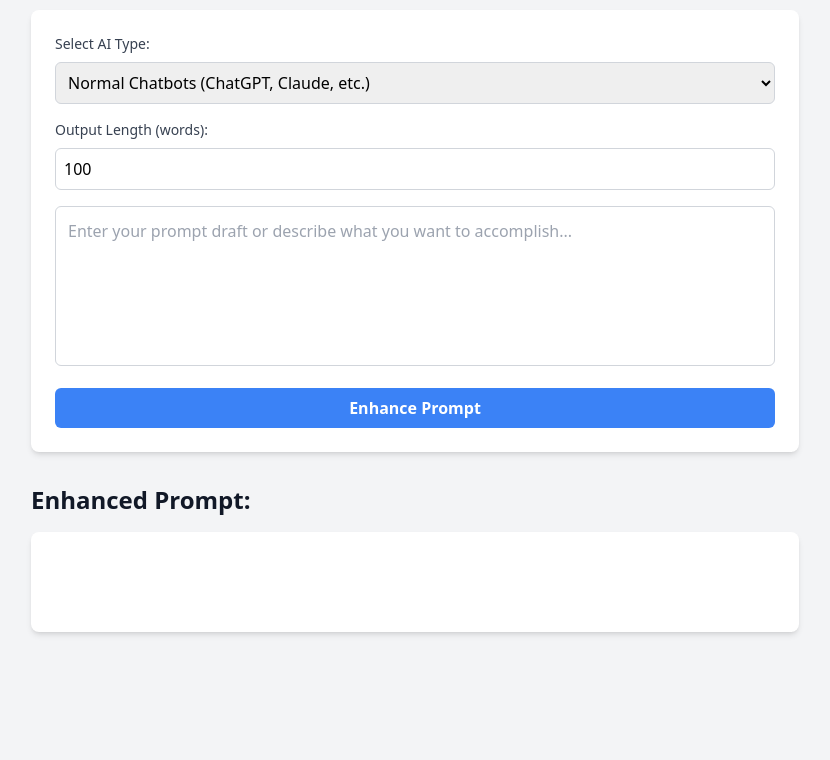
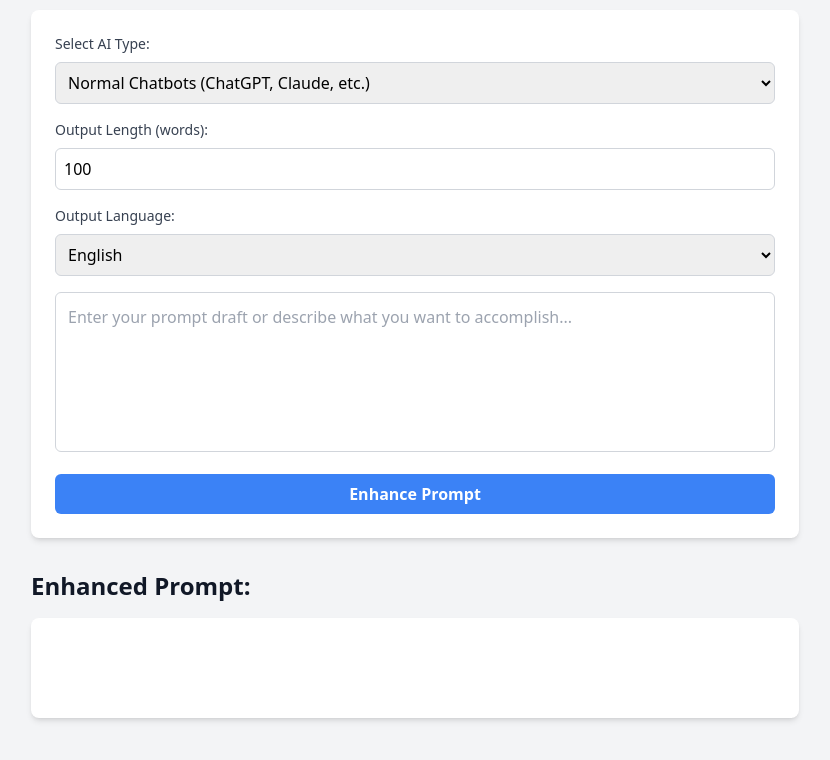
Before and after one commit to hizzybabe/promptenhancer, a plain HTML site: page static/index.html in a window 1280 px wide. Shown: the part 110-870 px from the top of the page, without its empty margins (225-1055 px from the left). Before the commit the page ends 800 px from the top, so only its background shows below. Drawn offline with nearby package versions, Linux system fonts and the light colour scheme.

Commit message:
add languages

```diff
--- a/static/index.html
+++ b/static/index.html
@@ -76,6 +76,49 @@
                 <label for="wordCount" class="block text-sm font-medium text-gray-700 dark:text-gray-300 mb-2">Output Length (words):</label>
                 <input type="number" id="wordCount" min="10" max="1000" value="100" class="w-full p-2 border border-gray-300 dark:border-gray-600 dark:bg-gray-700 dark:text-white rounded-md focus:outline-none focus:ring-2 focus:ring-blue-500">
             </div>
+            <div class="mb-4">
+                <label for="language" class="block text-sm font-medium text-gray-700 dark:text-gray-300 mb-2">Output Language:</label>
+                <select id="language" class="w-full p-2 border border-gray-300 dark:border-gray-600 dark:bg-gray-700 dark:text-white rounded-md focus:outline-none focus:ring-2 focus:ring-blue-500">
+                    <option value="en">English</option>
+                    <option value="ar">Arabic (العربية)</option>
+                    <option value="bn">Bengali (বাংলা)</option>
+                    <option value="bg">Bulgarian (български)</option>
+                    <option value="zh">Chinese (中文)</option>
+                    <option value="hr">Croatian (Hrvatski)</option>
+                    <option value="cs">Czech (Čeština)</option>
+                    <option value="da">Danish (Dansk)</option>
+                    <option value="nl">Dutch (Nederlands)</option>
+                    <option value="et">Estonian (Eesti)</option>
+                    <option value="fi">Finnish (Suomi)</option>
+                    <option value="fr">French (Français)</option>
+                    <option value="de">German (Deutsch)</option>
+                    <option value="el">Greek (Ελληνικά)</option>
+                    <option value="iw">Hebrew (עברית)</option>
+                    <option value="hi">Hindi (हिन्दी)</option>
+                    <option value="hu">Hungarian (Magyar)</option>
+                    <option value="id">Indonesian (Bahasa Indonesia)</option>
+                    <option value="it">Italian (Italiano)</option>
+                    <option value="ja">Japanese (日本語)</option>
+                    <option value="ko">Korean (한국어)</option>
+                    <option value="lv">Latvian (Latviešu)</option>
+                    <option value="lt">Lithuanian (Lietuvių)</option>
+                    <option value="no">Norwegian (Norsk)</option>
+                    <option value="pl">Polish (Polski)</option>
+                    <option value="pt">Portuguese (Português)</option>
+                    <option value="ro">Romanian (Română)</option>
+                    <option value="ru">Russian (Русский)</option>
+                    <option value="sr">Serbian (Српски)</option>
+                    <option value="sk">Slovak (Slovenčina)</option>
+                    <option value="sl">Slovenian (Slovenščina)</option>
+                    <option value="es">Spanish (Español)</option>
+                    <option value="sw">Swahili (Kiswahili)</option>
+                    <option value="sv">Swedish (Svenska)</option>
+                    <option value="th">Thai (ไทย)</option>
+                    <option value="tr">Turkish (Türkçe)</option>
+                    <option value="uk">Ukrainian (Українська)</option>
+                    <option value="vi">Vietnamese (Tiếng Việt)</option>
+                </select>
+            </div>
             <textarea id="inputPrompt" class="w-full h-40 p-3 border border-gray-300 dark:border-gray-600 dark:bg-gray-700 dark:text-white rounded-md focus:outline-none focus:ring-2 focus:ring-blue-500 resize-none" placeholder="Enter your prompt draft or describe what you want to accomplish..."></textarea>
             <button onclick="enhancePrompt()" class="mt-4 w-full bg-blue-500 hover:bg-blue-600 text-white font-bold py-2 px-4 rounded-md transition duration-300 ease-in-out">Enhance Prompt</button>
         </div>
--- a/static/script.js
+++ b/static/script.js
@@ -2,6 +2,7 @@ async function enhancePrompt() {
     const inputPrompt = document.getElementById('inputPrompt').value;
     const aiType = document.getElementById('aiType').value;
     const wordCount = document.getElementById('wordCount').value;
+    const language = document.getElementById('language').value;
     const enhancedPromptElement = document.getElementById('enhancedPrompt');
 
     enhancedPromptElement.innerHTML = '<em>Enhancing prompt...</em>';
@@ -15,7 +16,8 @@ async function enhancePrompt() {
             body: JSON.stringify({
                 prompt: inputPrompt,
                 aiType: aiType,
-                wordCount: parseInt(wordCount)
+                wordCount: parseInt(wordCount),
+                language: language
             }),
         });
 
@@ -24,7 +26,6 @@ async function enhancePrompt() {
         }
 
         const data = await response.json();
-        // Convert markdown to HTML (you'll need to add marked.js library)
         enhancedPromptElement.innerHTML = marked.parse(data.enhanced_prompt);
     } catch (error) {
         console.error('Error:', error);
```
Also changed, not shown: 1 other file.
